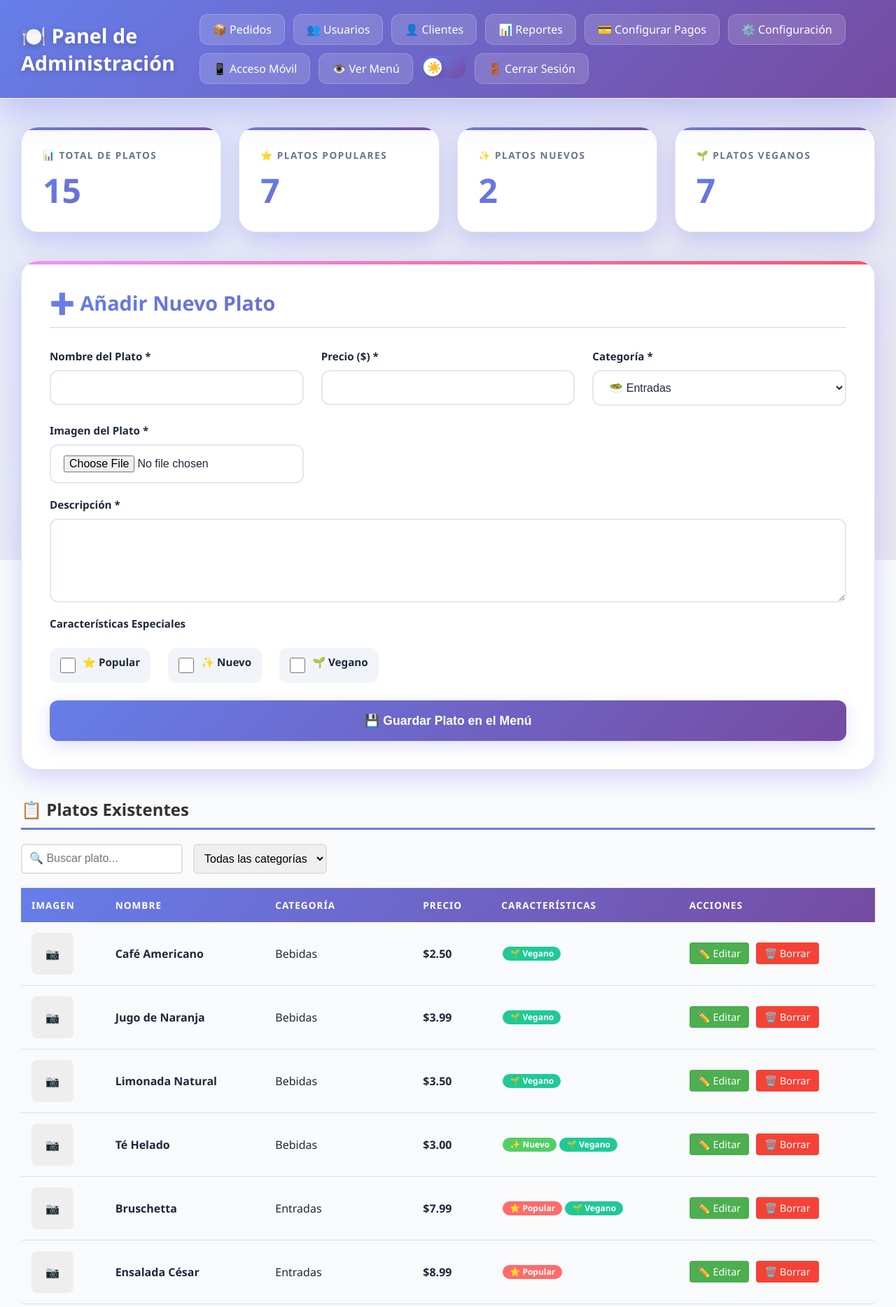
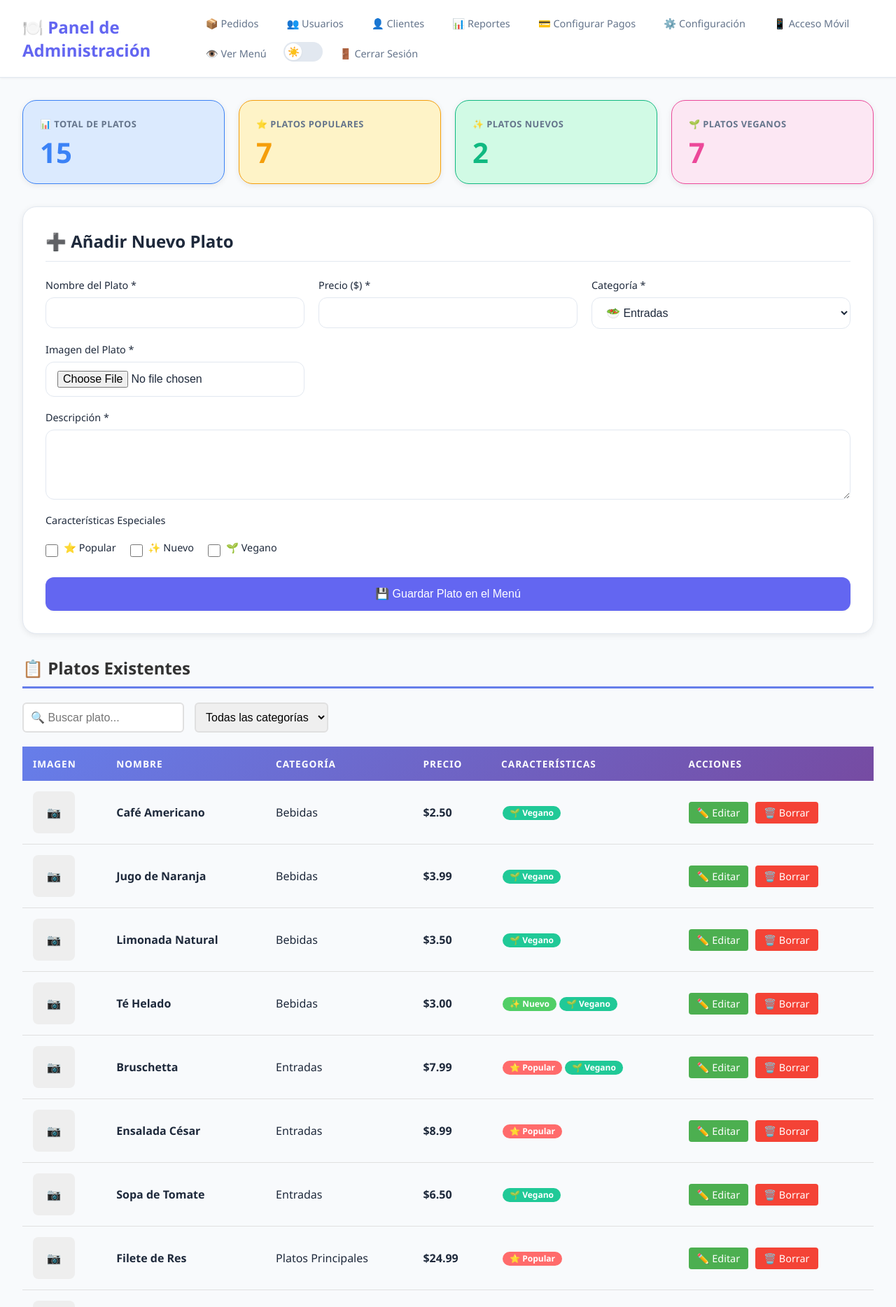
Before and after one commit to globaltekhnologii/restaurante, a PHP site: page /Restaurante/admin.php in a window 1280 px wide. Shown: the top 1868 px of the page at 70% size. Run offline with PHP 8.4, Linux system fonts and the light colour scheme; a user stored in the database is signed in; data comes from the database, SQL or seed files in the repository.

Commit message:
Feature: Clean modern UI design - Pastel colors, minimal shadows, soft aesthetics

```diff
--- a/admin.php
+++ b/admin.php
@@ -22,192 +22,164 @@ require_once 'includes/info_negocio.php';
 
         body {
             font-family: 'Segoe UI', Tahoma, Geneva, Verdana, sans-serif;
-            background: var(--background-solid);
+            background: var(--background);
             color: var(--text-primary);
             min-height: 100vh;
         }
 
-        /* Background animado */
-        body::before {
-            content: '';
-            position: fixed;
-            top: 0;
-            left: 0;
-            right: 0;
-            bottom: 0;
-            background: var(--gradient-primary);
-            opacity: 0.08;
-            z-index: -1;
-            animation: gradient-shift 15s ease infinite;
-        }
-
-        @keyframes gradient-shift {
-            0%, 100% { opacity: 0.08; }
-            50% { opacity: 0.12; }
-        }
-
-        /* Navbar VIBRANTE */
+        /* Navbar LIMPIO */
         .admin-navbar {
-            background: var(--glass-bg);
-            backdrop-filter: var(--glass-blur);
-            -webkit-backdrop-filter: var(--glass-blur);
-            border-bottom: 1px solid var(--glass-border);
-            color: var(--text-inverse);
-            padding: 20px 30px;
+            background: var(--surface);
+            border-bottom: 1px solid var(--border);
+            padding: 16px 32px;
             display: flex;
             justify-content: space-between;
             align-items: center;
-            box-shadow: var(--shadow-xl);
+            box-shadow: var(--shadow-sm);
             position: sticky;
             top: 0;
             z-index: 100;
-            position: relative;
-        }
-
-        .admin-navbar::before {
-            content: '';
-            position: absolute;
-            top: 0;
-            left: 0;
-            right: 0;
-            bottom: 0;
-            background: var(--gradient-primary);
-            z-index: -1;
         }
 
         .admin-navbar h1 {
-            font-size: 1.8em;
-            font-weight: 700;
-            text-shadow: 0 2px 10px rgba(0,0,0,0.2);
-            animation: fadeInDown 0.6s ease-out;
+            font-size: 1.5em;
+            font-weight: 600;
+            color: var(--primary);
+            display: flex;
+            align-items: center;
+            gap: 8px;
         }
 
         .navbar-actions {
             display: flex;
-            gap: 12px;
+            gap: 8px;
             align-items: center;
             flex-wrap: wrap;
         }
 
         .navbar-actions a {
-            color: white;
+            color: var(--text-secondary);
             text-decoration: none;
-            padding: 10px 18px;
-            background: rgba(255,255,255,0.15);
-            backdrop-filter: blur(10px);
+            padding: 8px 16px;
+            background: transparent;
             border-radius: var(--radius-md);
             transition: all var(--transition-base);
             font-weight: 500;
-            border: 1px solid rgba(255,255,255,0.2);
+            font-size: 0.9em;
         }
 
         .navbar-actions a:hover {
-            background: rgba(255,255,255,0.25);
-            transform: translateY(-3px);
-            box-shadow: 0 8px 20px rgba(0,0,0,0.3);
+            background: var(--background);
+            color: var(--primary);
         }
 
         /* Contenedor Principal */
         .admin-container {
             max-width: 1400px;
-            margin: 40px auto;
-            padding: 0 30px;
-            animation: fadeInUp 0.8s ease-out;
+            margin: 32px auto;
+            padding: 0 32px;
         }
 
-        /* Estadísticas Cards VIBRANTES */
+        /* Estadísticas Cards LIMPIAS */
         .stats-grid {
             display: grid;
-            grid-template-columns: repeat(auto-fit, minmax(280px, 1fr));
-            gap: 25px;
-            margin-bottom: 40px;
+            grid-template-columns: repeat(auto-fit, minmax(240px, 1fr));
+            gap: 20px;
+            margin-bottom: 32px;
         }
 
         .stat-card {
             background: var(--surface);
-            padding: 30px;
+            padding: 24px;
             border-radius: var(--radius-xl);
-            box-shadow: var(--shadow-lg);
+            box-shadow: var(--shadow);
             transition: all var(--transition-base);
-            position: relative;
-            overflow: hidden;
             border: 1px solid var(--border);
-        }
-
-        .stat-card::before {
-            content: '';
-            position: absolute;
-            top: 0;
-            left: 0;
-            right: 0;
-            height: 4px;
-            background: var(--gradient-primary);
+            display: flex;
+            flex-direction: column;
+            gap: 12px;
         }
 
         .stat-card:hover {
-            transform: translateY(-8px) scale(1.02);
-            box-shadow: var(--shadow-xl);
-            border-color: var(--primary);
+            transform: translateY(-4px);
+            box-shadow: var(--shadow-md);
         }
 
         .stat-card h3 {
-            font-size: 0.85em;
+            font-size: 0.8em;
             color: var(--text-secondary);
-            margin-bottom: 12px;
             text-transform: uppercase;
-            letter-spacing: 1.5px;
+            letter-spacing: 0.5px;
             font-weight: 600;
         }
 
         .stat-card .number {
-            font-size: 3em;
-            font-weight: 800;
-            background: var(--gradient-primary);
-            -webkit-background-clip: text;
-            -webkit-text-fill-color: transparent;
-            background-clip: text;
-            line-height: 1.2;
+            font-size: 2.5em;
+            font-weight: 700;
+            color: var(--text-primary);
+            line-height: 1;
         }
 
-        /* Formulario MODERNO */
+        /* Colores pastel para stats */
+        .stat-card:nth-child(1) {
+            background: var(--pastel-blue);
+            border-color: var(--pastel-blue-dark);
+        }
+
+        .stat-card:nth-child(1) .number {
+            color: var(--pastel-blue-dark);
+        }
+
+        .stat-card:nth-child(2) {
+            background: var(--pastel-yellow);
+            border-color: var(--pastel-yellow-dark);
+        }
+
+        .stat-card:nth-child(2) .number {
+            color: var(--pastel-yellow-dark);
+        }
+
+        .stat-card:nth-child(3) {
+            background: var(--pastel-green);
+            border-color: var(--pastel-green-dark);
+        }
+
+        .stat-card:nth-child(3) .number {
+            color: var(--pastel-green-dark);
+        }
+
+        .stat-card:nth-child(4) {
+            background: var(--pastel-pink);
+            border-color: var(--pastel-pink-dark);
+        }
+
+        .stat-card:nth-child(4) .number {
+            color: var(--pastel-pink-dark);
+        }
+
+        /* Formulario LIMPIO */
         .form-section {
             background: var(--surface);
-            padding: 40px;
+            padding: 32px;
             border-radius: var(--radius-xl);
-            box-shadow: var(--shadow-lg);
-            margin-bottom: 40px;
+            box-shadow: var(--shadow);
+            margin-bottom: 32px;
             border: 1px solid var(--border);
-            position: relative;
-            overflow: hidden;
-        }
-
-        .form-section::before {
-            content: '';
-            position: absolute;
-            top: 0;
-            left: 0;
-            right: 0;
-            height: 5px;
-            background: var(--gradient-secondary);
         }
 
         .form-section h2 {
             color: var(--text-primary);
-            margin-bottom: 30px;
-            padding-bottom: 15px;
-            border-bottom: 2px solid var(--border);
-            font-size: 1.8em;
-            font-weight: 700;
-            background: var(--gradient-primary);
-            -webkit-background-clip: text;
-            -webkit-text-fill-color: transparent;
-            background-clip: text;
+            margin-bottom: 24px;
+            padding-bottom: 12px;
+            border-bottom: 1px solid var(--border);
+            font-size: 1.5em;
+            font-weight: 600;
         }
 
         .form-grid {
             display: grid;
             grid-template-columns: repeat(auto-fit, minmax(280px, 1fr));
-            gap: 25px;
+            gap: 20px;
         }
 
         .form-group {
@@ -216,17 +188,17 @@ require_once 'includes/info_negocio.php';
         }
 
         .form-group label {
-            font-weight: 600;
+            font-weight: 500;
             color: var(--text-primary);
-            margin-bottom: 10px;
-            font-size: 0.95em;
+            margin-bottom: 8px;
+            font-size: 0.9em;
         }
 
         .form-group input,
         .form-group select,
         .form-group textarea {
-            padding: 14px 18px;
-            border: 2px solid var(--border);
+            padding: 12px 16px;
+            border: 1px solid var(--border);
             border-radius: var(--radius-md);
             font-size: 1em;
             transition: all var(--transition-base);
@@ -239,83 +211,54 @@ require_once 'includes/info_negocio.php';
         .form-group textarea:focus {
             outline: none;
             border-color: var(--primary);
-            box-shadow: 0 0 0 4px rgba(99, 102, 241, 0.1);
-            transform: translateY(-2px);
+            box-shadow: 0 0 0 3px var(--primary-lighter);
         }
 
         .form-group textarea {
-            min-height: 120px;
+            min-height: 100px;
             resize: vertical;
         }
 
         .checkbox-group {
             display: flex;
-            gap: 25px;
-            margin-top: 15px;
+            gap: 20px;
+            margin-top: 12px;
             flex-wrap: wrap;
         }
 
         .checkbox-item {
             display: flex;
             align-items: center;
-            gap: 10px;
-            padding: 10px 15px;
-            background: var(--background-secondary);
-            border-radius: var(--radius-md);
-            transition: all var(--transition-base);
-        }
-
-        .checkbox-item:hover {
-            background: var(--surface-hover);
-            transform: translateY(-2px);
+            gap: 8px;
         }
 
         .checkbox-item input[type="checkbox"] {
-            width: 22px;
-            height: 22px;
+            width: 18px;
+            height: 18px;
             cursor: pointer;
             accent-color: var(--primary);
         }
 
         .btn {
-            padding: 16px 36px;
+            padding: 12px 24px;
             border: none;
             border-radius: var(--radius-md);
-            font-size: 1.1em;
-            font-weight: 600;
+            font-size: 1em;
+            font-weight: 500;
             cursor: pointer;
             transition: all var(--transition-base);
-            position: relative;
-            overflow: hidden;
-        }
-
-        .btn::before {
-            content: '';
-            position: absolute;
-            top: 50%;
-            left: 50%;
-            width: 0;
-            height: 0;
-            border-radius: 50%;
-            background: rgba(255,255,255,0.3);
-            transform: translate(-50%, -50%);
-            transition: width 0.6s, height 0.6s;
-        }
-
-        .btn:active::before {
-            width: 300px;
-            height: 300px;
         }
 
         .btn-primary {
-            background: var(--gradient-primary);
+            background: var(--primary);
             color: white;
-            box-shadow: var(--shadow-md);
+            box-shadow: var(--shadow-sm);
         }
 
         .btn-primary:hover {
-            transform: translateY(-3px);
-            box-shadow: var(--shadow-xl);
+            background: var(--primary-light);
+            box-shadow: var(--shadow-md);
+            transform: translateY(-2px);
         }
         }
 
--- a/css/themes.css
+++ b/css/themes.css
@@ -1,78 +1,65 @@
-/* css/themes.css - Sistema de Temas VIBRANTES */
+/* css/themes.css - Sistema de Temas LIMPIO Y MODERNO */
 
 :root {
-    /* Colores Primarios VIBRANTES */
+    /* Colores Primarios SUAVES */
     --primary: #6366f1;
-    --primary-dark: #4f46e5;
-    --primary-light: #818cf8;
+    --primary-light: #a5b4fc;
+    --primary-lighter: #e0e7ff;
     --secondary: #ec4899;
-    --secondary-dark: #db2777;
-    --secondary-light: #f472b6;
+    --secondary-light: #f9a8d4;
     --accent: #14b8a6;
-    --accent-dark: #0d9488;
 
-    /* Colores de Fondo */
-    --background: linear-gradient(135deg, #667eea 0%, #764ba2 100%);
-    --background-solid: #f8fafc;
+    /* Colores de Fondo LIMPIOS */
+    --background: #f8fafc;
     --background-secondary: #f1f5f9;
     --surface: #ffffff;
     --surface-hover: #f8fafc;
 
-    /* Colores de Texto */
+    /* Colores de Texto SUAVES */
     --text-primary: #1e293b;
     --text-secondary: #64748b;
     --text-tertiary: #94a3b8;
     --text-inverse: #ffffff;
 
-    /* Colores de Borde */
+    /* Colores de Borde SUTILES */
     --border: #e2e8f0;
     --border-light: #f1f5f9;
     --border-dark: #cbd5e1;
 
-    /* Sombras DRAMÁTICAS */
-    --shadow-sm: 0 2px 4px rgba(99, 102, 241, 0.1);
-    --shadow: 0 4px 12px rgba(99, 102, 241, 0.15);
-    --shadow-md: 0 8px 24px rgba(99, 102, 241, 0.2);
-    --shadow-lg: 0 12px 32px rgba(99, 102, 241, 0.25);
-    --shadow-xl: 0 20px 48px rgba(99, 102, 241, 0.3);
-    --shadow-colored: 0 8px 32px rgba(236, 72, 153, 0.3);
+    /* Sombras SUAVES */
+    --shadow-xs: 0 1px 2px rgba(0, 0, 0, 0.04);
+    --shadow-sm: 0 1px 3px rgba(0, 0, 0, 0.06);
+    --shadow: 0 2px 8px rgba(0, 0, 0, 0.08);
+    --shadow-md: 0 4px 12px rgba(0, 0, 0, 0.1);
+    --shadow-lg: 0 8px 24px rgba(0, 0, 0, 0.12);
+    --shadow-xl: 0 12px 32px rgba(0, 0, 0, 0.14);
 
-    /* Estados VIBRANTES */
+    /* Colores Pastel para Stats */
+    --pastel-blue: #dbeafe;
+    --pastel-blue-dark: #3b82f6;
+    --pastel-yellow: #fef3c7;
+    --pastel-yellow-dark: #f59e0b;
+    --pastel-green: #d1fae5;
+    --pastel-green-dark: #10b981;
+    --pastel-pink: #fce7f3;
+    --pastel-pink-dark: #ec4899;
+    --pastel-purple: #e9d5ff;
+    --pastel-purple-dark: #a855f7;
+
+    /* Estados SUAVES */
     --success: #10b981;
-    --success-light: #34d399;
-    --success-gradient: linear-gradient(135deg, #10b981 0%, #34d399 100%);
+    --success-light: #d1fae5;
     --warning: #f59e0b;
-    --warning-light: #fbbf24;
-    --warning-gradient: linear-gradient(135deg, #f59e0b 0%, #fbbf24 100%);
+    --warning-light: #fef3c7;
     --error: #ef4444;
-    --error-light: #f87171;
-    --error-gradient: linear-gradient(135deg, #ef4444 0%, #f87171 100%);
+    --error-light: #fee2e2;
     --info: #3b82f6;
-    --info-light: #60a5fa;
-    --info-gradient: linear-gradient(135deg, #3b82f6 0%, #60a5fa 100%);
-
-    /* Gradientes IMPACTANTES */
-    --gradient-primary: linear-gradient(135deg, #667eea 0%, #764ba2 100%);
-    --gradient-secondary: linear-gradient(135deg, #f093fb 0%, #f5576c 100%);
-    --gradient-success: linear-gradient(135deg, #11998e 0%, #38ef7d 100%);
-    --gradient-warning: linear-gradient(135deg, #fa709a 0%, #fee140 100%);
-    --gradient-info: linear-gradient(135deg, #4facfe 0%, #00f2fe 100%);
-    --gradient-purple: linear-gradient(135deg, #a8edea 0%, #fed6e3 100%);
-    --gradient-sunset: linear-gradient(135deg, #ff6b6b 0%, #feca57 100%);
-    --gradient-ocean: linear-gradient(135deg, #2e3192 0%, #1bffff 100%);
-    --gradient-fire: linear-gradient(135deg, #f12711 0%, #f5af19 100%);
-    --gradient-neon: linear-gradient(135deg, #00f260 0%, #0575e6 100%);
-
-    /* Glassmorphism MEJORADO */
-    --glass-bg: rgba(255, 255, 255, 0.25);
-    --glass-border: rgba(255, 255, 255, 0.3);
-    --glass-shadow: 0 8px 32px rgba(0, 0, 0, 0.1);
-    --glass-blur: blur(12px);
+    --info-light: #dbeafe;
 
     /* Transiciones */
-    --transition-fast: 0.15s cubic-bezier(0.4, 0, 0.2, 1);
-    --transition-base: 0.3s cubic-bezier(0.4, 0, 0.2, 1);
-    --transition-slow: 0.5s cubic-bezier(0.4, 0, 0.2, 1);
+    --transition-fast: 0.15s ease;
+    --transition-base: 0.25s ease;
+    --transition-slow: 0.4s ease;
 
     /* Espaciado */
     --spacing-xs: 0.25rem;
@@ -86,25 +73,23 @@
     --radius-sm: 0.5rem;
     --radius-md: 0.75rem;
     --radius-lg: 1rem;
-    --radius-xl: 1.5rem;
+    --radius-xl: 1.25rem;
+    --radius-2xl: 1.5rem;
     --radius-full: 9999px;
 }
 
-/* Tema Oscuro VIBRANTE */
+/* Tema Oscuro SUAVE */
 [data-theme="dark"] {
-    /* Colores Primarios (más neón en oscuro) */
+    /* Colores Primarios */
     --primary: #818cf8;
-    --primary-dark: #6366f1;
     --primary-light: #a5b4fc;
+    --primary-lighter: #312e81;
     --secondary: #f472b6;
-    --secondary-dark: #ec4899;
     --secondary-light: #f9a8d4;
     --accent: #2dd4bf;
-    --accent-dark: #14b8a6;
 
     /* Colores de Fondo */
-    --background: linear-gradient(135deg, #1e1b4b 0%, #312e81 100%);
-    --background-solid: #0f172a;
+    --background: #0f172a;
     --background-secondary: #1e293b;
     --surface: #1e293b;
     --surface-hover: #334155;
@@ -120,52 +105,45 @@
     --border-light: #475569;
     --border-dark: #1e293b;
 
-    /* Sombras NEÓN */
-    --shadow-sm: 0 2px 4px rgba(129, 140, 248, 0.2);
-    --shadow: 0 4px 12px rgba(129, 140, 248, 0.3);
-    --shadow-md: 0 8px 24px rgba(129, 140, 248, 0.4);
-    --shadow-lg: 0 12px 32px rgba(129, 140, 248, 0.5);
-    --shadow-xl: 0 20px 48px rgba(129, 140, 248, 0.6);
-    --shadow-colored: 0 8px 32px rgba(244, 114, 182, 0.5);
+    /* Sombras */
+    --shadow-xs: 0 1px 2px rgba(0, 0, 0, 0.3);
+    --shadow-sm: 0 1px 3px rgba(0, 0, 0, 0.4);
+    --shadow: 0 2px 8px rgba(0, 0, 0, 0.5);
+    --shadow-md: 0 4px 12px rgba(0, 0, 0, 0.6);
+    --shadow-lg: 0 8px 24px rgba(0, 0, 0, 0.7);
+    --shadow-xl: 0 12px 32px rgba(0, 0, 0, 0.8);
 
-    /* Estados (más brillantes) */
+    /* Colores Pastel (oscuros) */
+    --pastel-blue: #1e3a8a;
+    --pastel-blue-dark: #60a5fa;
+    --pastel-yellow: #78350f;
+    --pastel-yellow-dark: #fbbf24;
+    --pastel-green: #064e3b;
+    --pastel-green-dark: #34d399;
+    --pastel-pink: #831843;
+    --pastel-pink-dark: #f472b6;
+    --pastel-purple: #581c87;
+    --pastel-purple-dark: #c084fc;
+
+    /* Estados */
     --success: #34d399;
-    --success-light: #6ee7b7;
+    --success-light: #064e3b;
     --warning: #fbbf24;
-    --warning-light: #fcd34d;
+    --warning-light: #78350f;
     --error: #f87171;
-    --error-light: #fca5a5;
+    --error-light: #7f1d1d;
     --info: #60a5fa;
-    --info-light: #93c5fd;
-
-    /* Gradientes NEÓN */
-    --gradient-primary: linear-gradient(135deg, #818cf8 0%, #c084fc 100%);
-    --gradient-secondary: linear-gradient(135deg, #f472b6 0%, #fb923c 100%);
-    --gradient-success: linear-gradient(135deg, #34d399 0%, #6ee7b7 100%);
-    --gradient-warning: linear-gradient(135deg, #fbbf24 0%, #fcd34d 100%);
-    --gradient-info: linear-gradient(135deg, #60a5fa 0%, #93c5fd 100%);
-    --gradient-purple: linear-gradient(135deg, #c084fc 0%, #f472b6 100%);
-    --gradient-sunset: linear-gradient(135deg, #fb7185 0%, #fdba74 100%);
-    --gradient-ocean: linear-gradient(135deg, #3b82f6 0%, #06b6d4 100%);
-    --gradient-fire: linear-gradient(135deg, #f43f5e 0%, #fb923c 100%);
-    --gradient-neon: linear-gradient(135deg, #10b981 0%, #06b6d4 100%);
-
-    /* Glassmorphism (oscuro) */
-    --glass-bg: rgba(30, 41, 59, 0.6);
-    --glass-border: rgba(148, 163, 184, 0.2);
-    --glass-shadow: 0 8px 32px rgba(0, 0, 0, 0.6);
-    --glass-blur: blur(16px);
+    --info-light: #1e3a8a;
 }
 
-/* Transiciones suaves MEJORADAS */
+/* Transiciones suaves */
 *,
 *::before,
 *::after {
     transition: background-color var(--transition-base),
         color var(--transition-base),
         border-color var(--transition-base),
-        box-shadow var(--transition-base),
-        transform var(--transition-base);
+        box-shadow var(--transition-base);
 }
 
 /* Excepciones */
@@ -176,26 +154,13 @@
     transition: none !important;
 }
 
-/* Background animado para body */
+/* Body limpio */
 body {
-    background: var(--background-solid);
-    position: relative;
+    background: var(--background);
+    color: var(--text-primary);
 }
 
-body::before {
-    content: '';
-    position: fixed;
-    top: 0;
-    left: 0;
-    right: 0;
-    bottom: 0;
-    background: var(--background);
-    opacity: 0.05;
-    z-index: -1;
-    pointer-events: none;
-}
-
-/* Theme Switcher MEJORADO */
+/* Theme Switcher LIMPIO */
 .theme-switcher {
     position: relative;
     display: inline-flex;
@@ -204,131 +169,101 @@ body::before {
 
 .theme-toggle {
     position: relative;
-    width: 64px;
-    height: 32px;
-    background: var(--gradient-primary);
+    width: 56px;
+    height: 28px;
+    background: var(--border);
     border: none;
     border-radius: var(--radius-full);
     cursor: pointer;
     transition: all var(--transition-base);
     padding: 0;
     overflow: hidden;
-    box-shadow: var(--shadow);
 }
 
 .theme-toggle:hover {
-    box-shadow: var(--shadow-md);
-    transform: scale(1.05);
+    background: var(--border-dark);
 }
 
 .theme-toggle::before {
     content: '';
     position: absolute;
-    top: 3px;
-    left: 3px;
-    width: 26px;
-    height: 26px;
+    top: 2px;
+    left: 2px;
+    width: 24px;
+    height: 24px;
     background: white;
     border-radius: 50%;
     transition: transform var(--transition-base);
-    box-shadow: 0 2px 8px rgba(0, 0, 0, 0.2);
+    box-shadow: var(--shadow-sm);
 }
 
 [data-theme="dark"] .theme-toggle {
-    background: var(--gradient-neon);
+    background: var(--primary);
 }
 
 [data-theme="dark"] .theme-toggle::before {
-    transform: translateX(32px);
-    background: var(--surface);
+    transform: translateX(28px);
 }
 
 .theme-icon {
     position: absolute;
     top: 50%;
     transform: translateY(-50%);
-    font-size: 16px;
-    transition: opacity var(--transition-base), transform var(--transition-base);
+    font-size: 14px;
+    transition: opacity var(--transition-base);
     z-index: 1;
 }
 
 .icon-sun {
-    left: 8px;
+    left: 6px;
     opacity: 1;
 }
 
 .icon-moon {
-    right: 8px;
+    right: 6px;
     opacity: 0;
 }
 
 [data-theme="dark"] .icon-sun {
     opacity: 0;
-    transform: translateY(-50%) rotate(180deg);
 }
 
 [data-theme="dark"] .icon-moon {
     opacity: 1;
-    transform: translateY(-50%) rotate(0deg);
 }
 
-/* Scrollbar VIBRANTE */
+/* Scrollbar LIMPIO */
 ::-webkit-scrollbar {
-    width: 12px;
-    height: 12px;
+    width: 8px;
+    height: 8px;
 }
 
 ::-webkit-scrollbar-track {
-    background: var(--background-secondary);
-    border-radius: var(--radius-sm);
+    background: var(--background);
 }
 
 ::-webkit-scrollbar-thumb {
-    background: var(--gradient-primary);
-    border-radius: var(--radius-sm);
-    border: 2px solid var(--background-secondary);
+    background: var(--border-dark);
+    border-radius: var(--radius-full);
 }
 
 ::-webkit-scrollbar-thumb:hover {
-    background: var(--gradient-secondary);
+    background: var(--text-tertiary);
 }
 
 /* Firefox scrollbar */
 * {
     scrollbar-width: thin;
-    scrollbar-color: var(--primary) var(--background-secondary);
+    scrollbar-color: var(--border-dark) var(--background);
 }
 
-/* Selection VIBRANTE */
+/* Selection SUAVE */
 ::selection {
-    background: var(--gradient-primary);
-    color: var(--text-inverse);
+    background: var(--primary-lighter);
+    color: var(--primary);
 }
 
 ::-moz-selection {
-    background: var(--gradient-primary);
-    color: var(--text-inverse);
+    background: var(--primary-lighter);
+    color: var(--primary);
 }
-
-/* Glow effect para elementos importantes */
-.glow {
-    box-shadow: 0 0 20px var(--primary),
-        0 0 40px var(--primary),
-        0 0 60px var(--primary);
-    animation: pulse-glow 2s ease-in-out infinite;
-}
-
-@keyframes pulse-glow {
-
-    0%,
-    100% {
-        box-shadow: 0 0 20px var(--primary),
-            0 0 40px var(--primary);
-    }
-
-    50% {
-        box-shadow: 0 0 30px var(--primary),
-            0 0 60px var(--primary),
-            0 0 90px var(--primary);
-    }
-}
```
